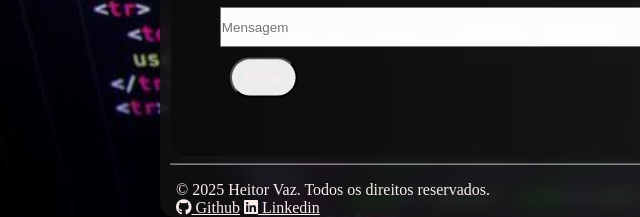
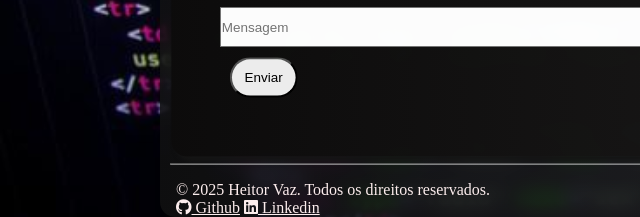
Before and after one commit to Heitorvazeg/ip-2025-1, a plain HTML site: page pagina-exercicio/static/index.html in a window 1280 px wide. In both pictures the pointer is over the button "Enviar". Shown: the part 2124-2341 px from the top of the page, 0-640 px from the left. Drawn offline with Linux system fonts and the light colour scheme; a web font is replaced by a local one.

Commit message:
ajuste botão

```diff
--- a/pagina-exercicio/static/index.css
+++ b/pagina-exercicio/static/index.css
@@ -144,6 +144,10 @@ button {
     margin: 10px;
     padding: 5px;
     text-align: center;
+    color: black;
+    &:hover {
+        cursor: pointer;
+    }
 }
 
 .formulario {
```
